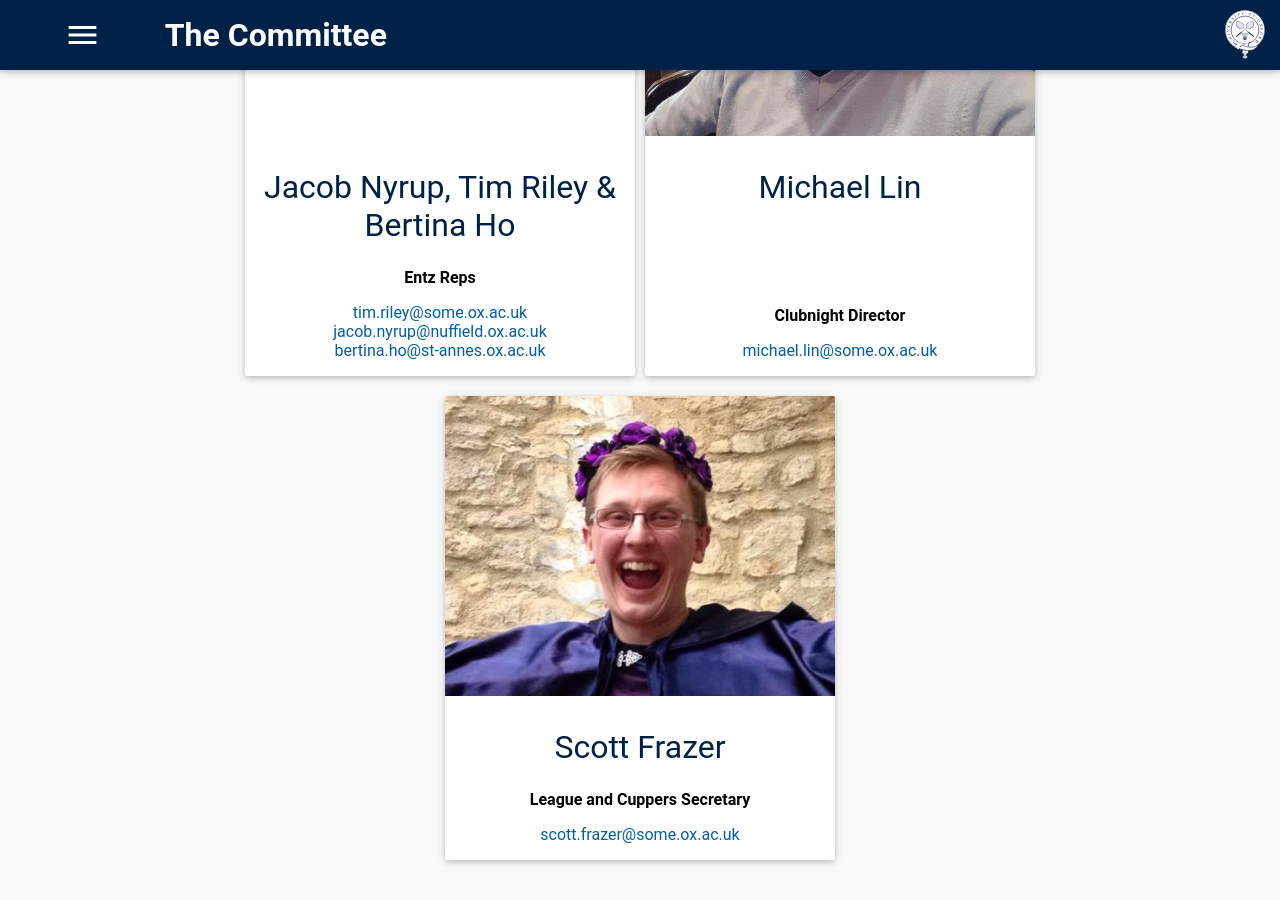
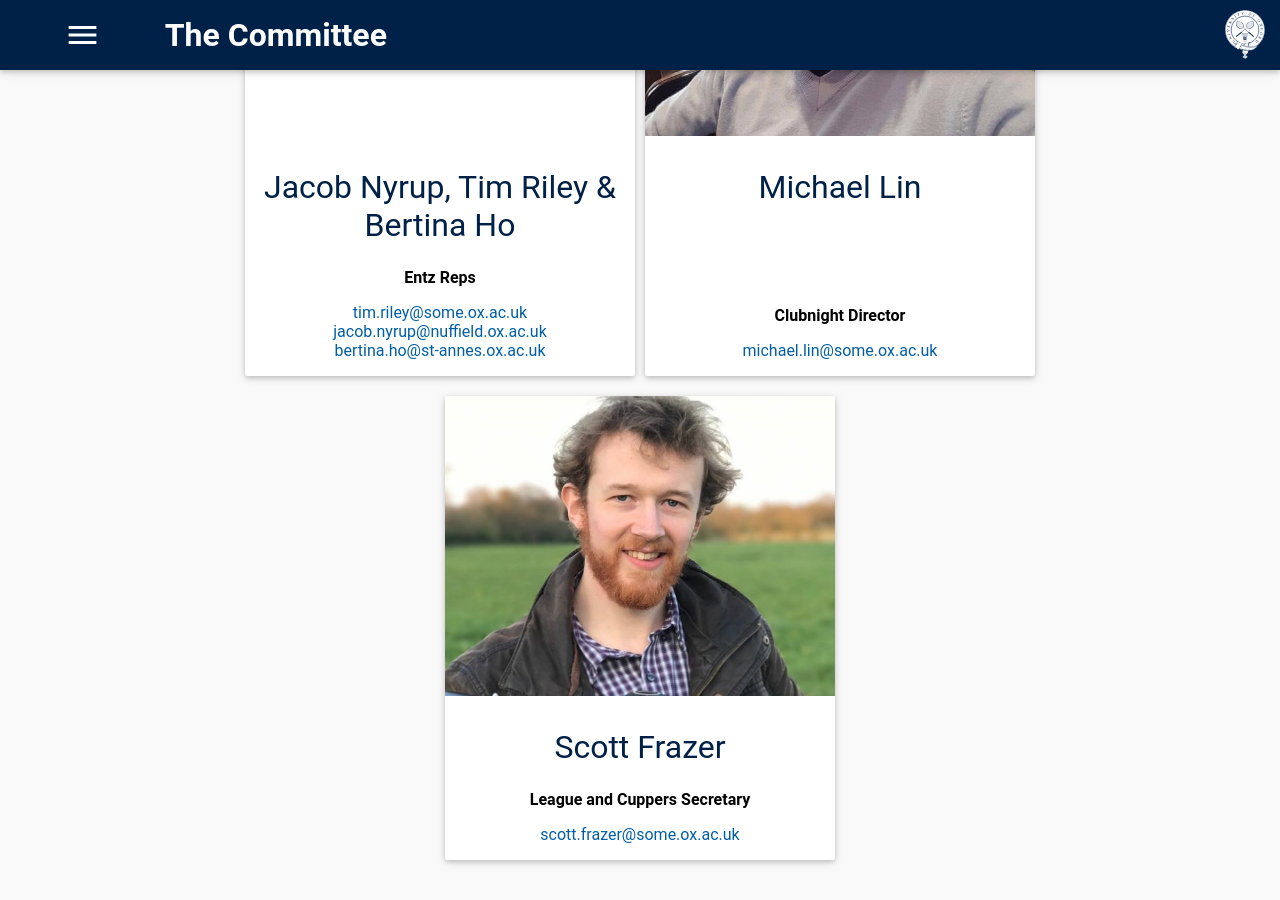
Before and after one commit to OUBaC/OUBaC.github.io, a Jekyll site: the page built from the-committee.html, in a window 1280 px wide and 900 px high, scrolled down 2846 px. Built offline with Jekyll 4.4.1, drawn with Linux system fonts in a browser that asks for light colours.

Commit message:
Updated the committee.
Oops.

```diff
--- a/the-committee.html
+++ b/the-committee.html
@@ -87,7 +87,7 @@ members:
    name: Scott Frazer
    email: scott.frazer@some.ox.ac.uk
    comment:
-   photo: "/assets/the-committee/2017-2018/branoc.jpg"
+   photo: "/assets/the-committee/2017-2018/scott.jpg"
 
 
 ---
```
Also changed, not shown: assets/the-committee/2017-2018/branoc.jpg (deleted), assets/the-committee/2017-2018/scott.jpg (added).
